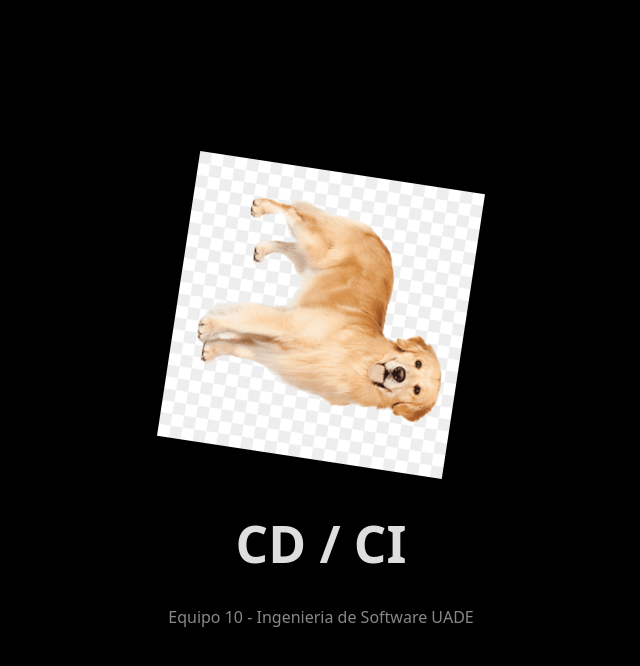
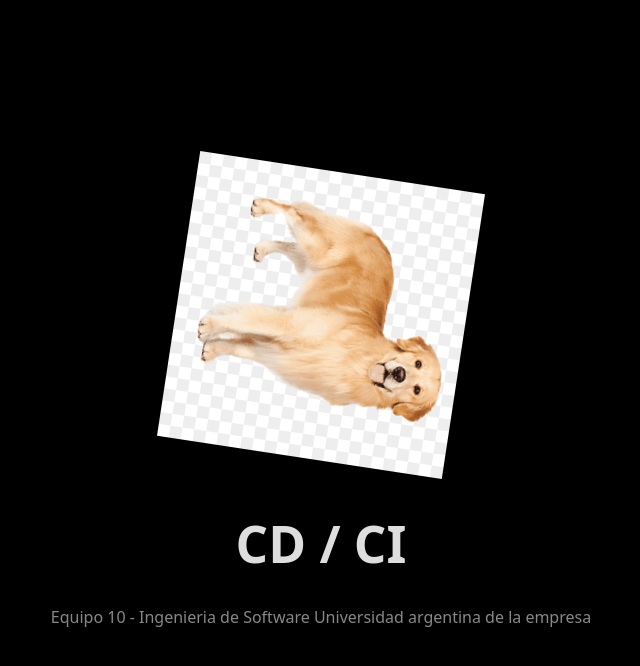
Before and after one commit to Augusto-FG/ci-cd-pipeline-demo, a React app: page / in a window 1280 px wide. Shown: the top 666 px of the page, without its empty margins (319-959 px from the left). Built offline with nearby package versions, Linux system fonts and the light colour scheme; the HTML template or start-up script is replaced by a standard one.

Commit message:
update title

```diff
--- a/src/App.tsx
+++ b/src/App.tsx
@@ -13,7 +13,7 @@ function App() {
 
       <p className="subtitle-home">
         Equipo 10 - Ingenieria de Software
-        UADE
+        Universidad argentina de la empresa
       </p>
     </>
   )
```
